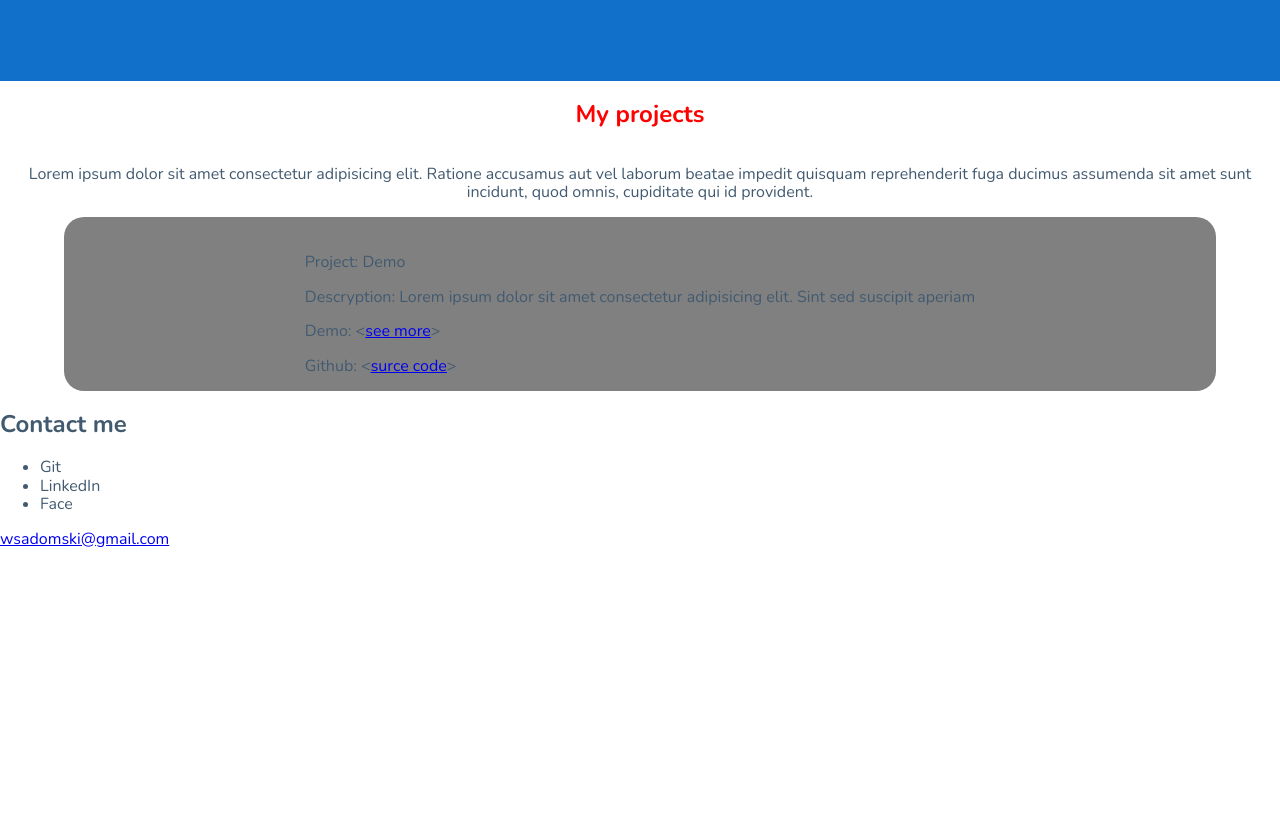
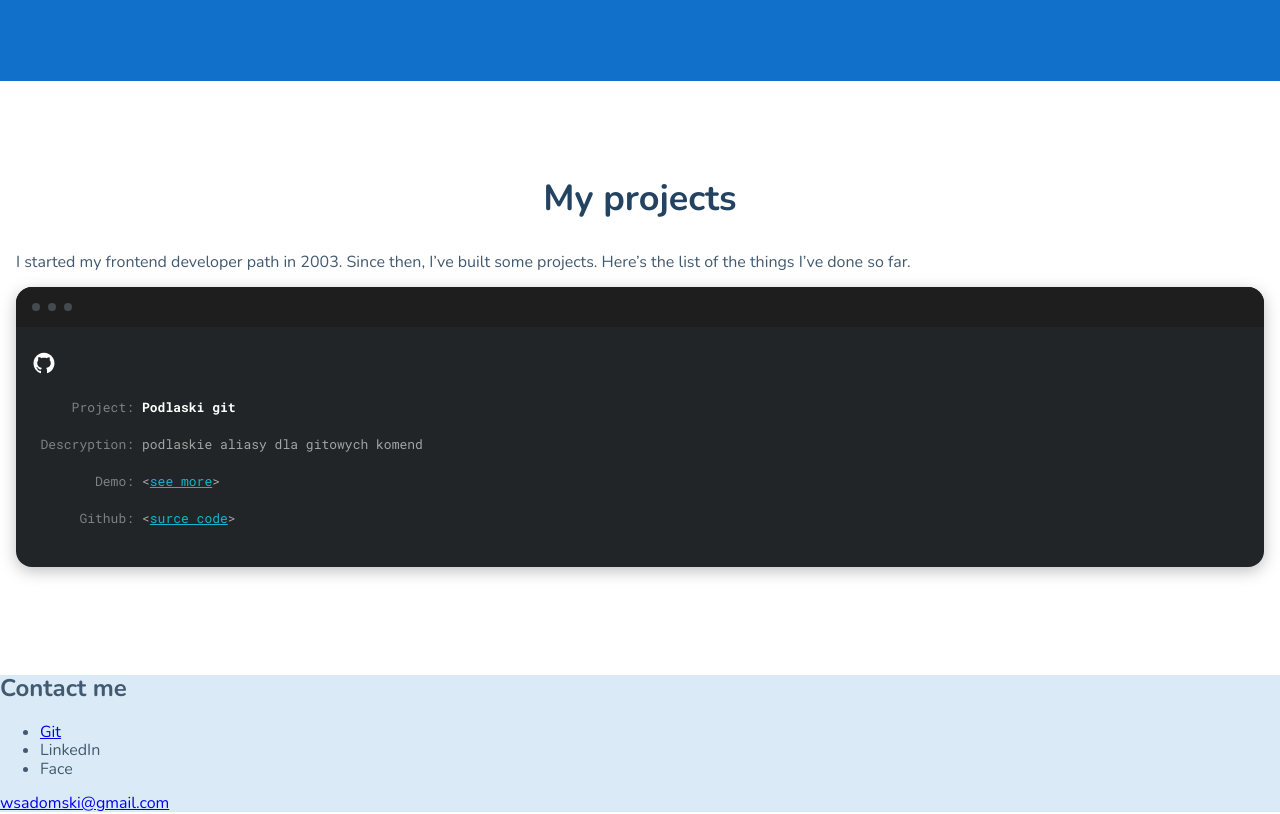
Before and after one commit to wojciech-sadomski/wojciech-sadomski.github.io, a website built with webpack: page src/pages/index.html in a window 1280 px wide. Shown: the part 2439-3253 px from the top of the page. Before the commit the page ends 2989 px from the top, so only its background shows below. Built offline with nearby package versions, Linux system fonts and the light colour scheme.

Commit message:
feat projects section style mob ready

```diff
--- a/src/pages/index.html
+++ b/src/pages/index.html
@@ -110,33 +110,43 @@
       <section class="projects">
         <h2 class="projects__header">My projects</h2>
         <p class="project__description">
-          Lorem ipsum dolor sit amet consectetur adipisicing elit. Ratione
-          accusamus aut vel laborum beatae impedit quisquam reprehenderit fuga
-          ducimus assumenda sit amet sunt incidunt, quod omnis, cupiditate qui
-          id provident.
+          I started my frontend developer path in 2003. Since then, I’ve built
+          some projects. Here’s the list of the things I’ve done so far.
         </p>
-        <div class="projects__grid">
-          <article>
-            <p><span>Project: </span><span>Demo</span></p>
-            <p>
-              <span>Descryption: </span
-              ><span
-                >Lorem ipsum dolor sit amet consectetur adipisicing elit. Sint
-                sed suscipit aperiam
-              </span>
-            </p>
-            <p>
-              <span>Demo: </span>
-              <span>
-                &lt;<a href="#" title="Strona głowna">see more</a>&gt;
-              </span>
-            </p>
-            <p>
-              <span>Github: </span>
-              <span>
-                &lt;<a href="#" title="Strona głowna">surce code</a>&gt;
-              </span>
-            </p>
+        <div class="projects-grid">
+          <article class="project">
+            <div class="project__window">
+              <span class="project__circle"></span>
+              <span class="project__circle"></span>
+              <span class="project__circle"></span>
+            </div>
+            <div class="project__content">
+              <img src="../assets/icons/Github-Icon.svg" alt="" />
+              <h3 class="project__grid project__title">
+                <span class="project__label">Project:</span
+                ><span>Podlaski git</span>
+              </h3>
+              <p class="project__grid">
+                <span class="project__label">Descryption: </span
+                ><span>podlaskie aliasy dla gitowych komend </span>
+              </p>
+              <p class="project__grid">
+                <span class="project__label">Demo: </span>
+                <span>
+                  &lt;<a href="#" title="Strona głowna" class="project__link"
+                    >see more</a
+                  >&gt;
+                </span>
+              </p>
+              <p class="project__grid">
+                <span class="project__label">Github: </span>
+                <span>
+                  &lt;<a href="#" title="Strona głowna" class="project__link"
+                    >surce code</a
+                  >&gt;
+                </span>
+              </p>
+            </div>
           </article>
         </div>
       </section>
@@ -146,7 +156,9 @@
         <div class="contact__links">
           <ul class="socials">
             <li class="social_link">
-              <a class="social_link">Git</a>
+              <a href="https://onet.pl/" target="_blank" class="social_link"
+                >Git</a
+              >
             </li>
             <li class="social_link">
               <a class="social_link">LinkedIn </a>
--- a/src/scss/_variables.scss
+++ b/src/scss/_variables.scss
@@ -1,5 +1,12 @@
 $wtf: #2d2241;
 $blue: #1070ca;
+$lightBlue: #dbeaf7;
+$console: #808082;
+$consoleLight: #a3a3a3;
+$consoleLink: #14b5d0;
+$grey: #212528;
+$darkGrey: #1e1e1e;
+$mediumGrey: #464a4d;
 $text: #425a70;
 $textBlue: #4da8ff;
 $textDark: #234361;
--- a/src/scss/main.scss
+++ b/src/scss/main.scss
@@ -6,6 +6,7 @@
 @import "modules/header.scss";
 @import "modules/ability.scss";
 @import "modules/projects.scss";
+@import "modules/contact.scss";
 html {
   box-sizing: border-box;
 }
--- a/src/scss/modules/ability.scss
+++ b/src/scss/modules/ability.scss
@@ -54,7 +54,7 @@
         width: 2px;
         height: 2px;
         border-radius: 50%;
-        top: 19px;
+        top: 12px;
         left: 5px;
         background-color: $textList;
       }
--- /dev/null
+++ b/src/scss/modules/contact.scss
@@ -0,0 +1,3 @@
+.contact {
+  background-color: $lightBlue;
+}
--- a/src/scss/modules/projects.scss
+++ b/src/scss/modules/projects.scss
@@ -1,20 +1,68 @@
 .projects {
-  display: grid;
+  padding: 64px 16px 88px;
+  &__descryption {
+    font-weight: 300;
+    font-size: 16px;
+    line-height: 32px;
+    text-align: center;
+    margin-bottom: 46px;
+  }
+  &__header {
+    font-size: 36px;
+    line-height: 48px;
+    color: $textDark;
+    text-align: center;
+  }
+}
+.project {
+  background-color: $grey;
+  border-radius: 16px;
+  overflow: hidden;
+  font-weight: normal;
+  font-size: 13px;
+  line-height: 24px;
+  font-family: Roboto Mono;
+  box-shadow: 0px 4px 16px rgba(0, 0, 0, 0.25);
+  color: $consoleLight;
+  font-size: 13px;
+  font-weight: normal;
 
-  text-align: center;
-  &__descryption {
+  &__circle {
+    display: block;
+    width: 8px;
+    height: 8px;
+    border-radius: 50%;
+    background-color: $mediumGrey;
+    margin-right: 8px;
+  }
+  &__content {
+    padding: 24px 16px;
   }
   &__grid {
+    display: grid;
+    grid-template-columns: 102px 1fr;
+    column-gap: 8px;
+  }
+  &__label {
+    display: block;
+    text-align: right;
+    color: $console;
+    font-weight: normal;
+  }
+  &__link {
+    color: $consoleLink;
+  }
+  &__title {
+    color: white;
+    font-weight: bold;
+    font-size: 13px;
+    line-height: 24px;
+  }
+  &__window {
+    height: 40px;
+    background-color: $darkGrey;
     display: flex;
-    justify-content: center;
-    margin: auto;
-    text-align: left;
-    background-color: grey;
-    width: 90%;
-    border-radius: 20px;
-    padding-top: 20px;
-  }
-  &__header {
-    color: red;
+    align-items: center;
+    padding: 0 0 0 16px;
   }
 }
```
Also changed, not shown: src/assets/icons/Github-Icon.svg (added).
